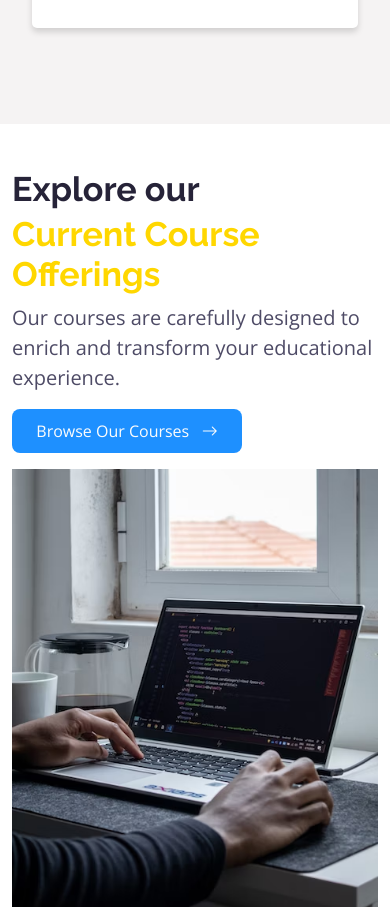
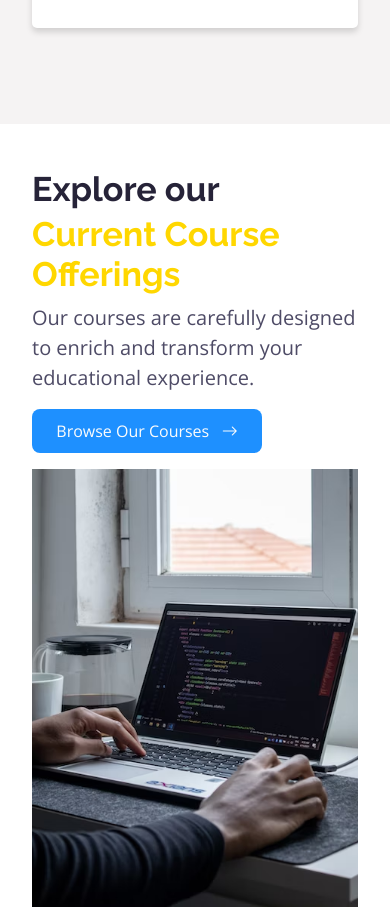
Before and after one commit to Ariyibi-Baseet/proxycodingschool, a React (Vite) app: page / in a window 390 px wide. Shown: the part 3900-4809 px from the top of the page. Built offline with nearby package versions, Linux system fonts and the light colour scheme.

Commit message:
work on navbar active links and other things

```diff
--- a/src/assets/css/CoursesComp.css
+++ b/src/assets/css/CoursesComp.css
@@ -1,6 +1,13 @@
 .courses-section {
   padding: 40px 0 50px 0;
 }
+
+@media screen and (max-width: 600px) {
+  .courses-section {
+    padding: 40px 20px 50px 20px;
+  }
+}
+
 .explore-content {
 }
 .explore-text {
--- a/src/assets/css/TestimonialComp.css
+++ b/src/assets/css/TestimonialComp.css
@@ -1,6 +1,13 @@
 .testimonial-section {
   padding: 30px 0 50px 0;
 }
+
+@media screen and (max-width: 600px) {
+  .testimonial-section {
+    padding: 30px 20px 50px 20px;
+  }
+}
+
 .testimonial-content-wrapper {
   max-width: 755px;
   margin: auto;
```
